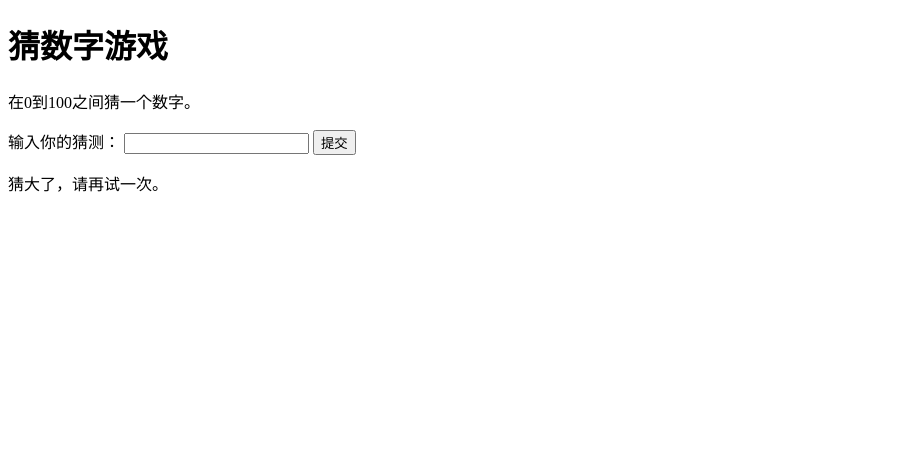
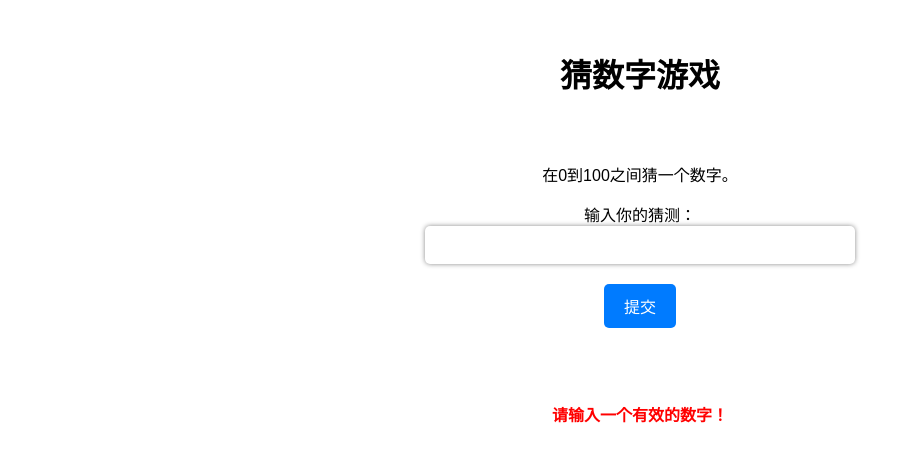
Before and after one commit to xiaogao-ovo/5ziqixiaogao.github.io, a plain HTML site: page index.html in a window 1280 px wide. Both pictures are taken after a click on the button "提交". Shown: the whole page, without its empty margins (0-913 px from the left). Drawn offline with Linux system fonts and the light colour scheme.

Commit message:
Update index.html

```diff
--- a/index.html
+++ b/index.html
@@ -3,25 +3,93 @@
 <head>
     <meta charset="UTF-8">
     <title>猜数字</title>
+    <style>
+        body {
+            font-family: Arial, sans-serif;
+        }
+        h1 {
+            text-align: center;
+            margin-top: 50px;
+        }
+        .container {
+            max-width: 800px;
+            margin: 0 auto;
+            display: flex;
+            flex-direction: column;
+            align-items: center;
+            justify-content: center;
+            margin-top: 50px;
+        }
+        input[type="text"] {
+            padding: 10px 15px;
+            font-size: 16px;
+            border-radius: 5px;
+            border: none;
+            box-shadow: 0 0 5px 0 #888;
+            width: 100%;
+            max-width: 400px;
+            margin-bottom: 20px;
+        }
+        button {
+            background-color: #007bff;
+            color: #fff;
+            padding: 10px 20px;
+            border: none;
+            border-radius: 5px;
+            font-size: 16px;
+            cursor: pointer;
+            transition: background-color 0.3s ease;
+        }
+        button:hover {
+            background-color: #0056b3;
+        }
+        p.alert {
+            color: red;
+            font-weight: bold;
+            margin: 0;
+            margin-top: 10px;
+        }
+    </style>
 </head>
 <body>
     <h1>猜数字游戏</h1>
+
+    <div class="container">
         <p>在0到100之间猜一个数字。</p>
 
         <label for="guess">输入你的猜测：</label>
-	<input type="text" id="guess">
+        <input type="text" id="guess" maxlength="2">
         <button onclick="checkGuess()">提交</button>
 
         <p id="message"></p>
+        <p id="attempts"></p>
+        <p class="alert" id="warning"></p>
+    </div>
 
     <script>
         var randomNumber = Math.floor(Math.random() * 101);
+        var attempts = 0;
 
         function checkGuess() {
             var guess = parseInt(document.getElementById("guess").value);
 
+            // 判断输入是否为数字
+            if (isNaN(guess) || guess < 0 || guess > 100) {
+                document.getElementById("warning").innerHTML = "请输入一个有效的数字！";
+                return;
+            }
+
+            // 清空警告信息
+            document.getElementById("warning").innerHTML = "";
+
+            // 计算猜测次数
+            attempts++;
+            document.getElementById("attempts").innerHTML = "你已经猜测了 " + attempts + " 次。";
+
             if (guess === randomNumber) {
                 document.getElementById("message").innerHTML = "恭喜你，猜对了！";
+                document.getElementById("guess").disabled = true;
+                document.querySelector("button").disabled = true;
             } else if (guess < randomNumber) {
                 document.getElementById("message").innerHTML = "猜小了，请再试一次。";
             } else {
```
Lines whose indentation alone changed are shown as unchanged.
